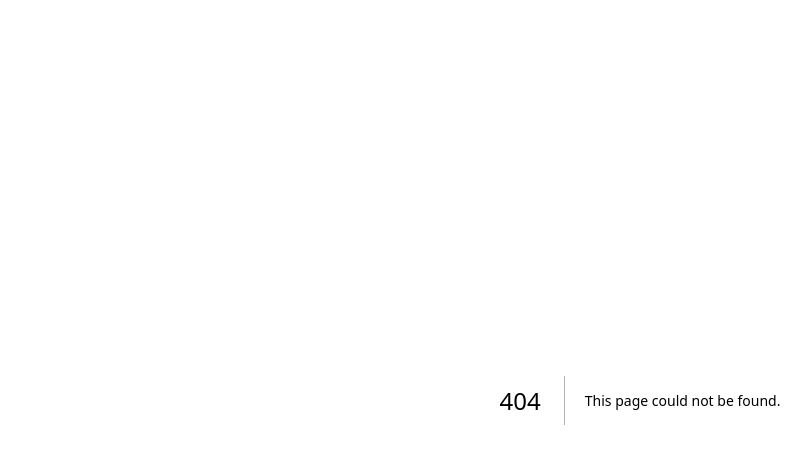
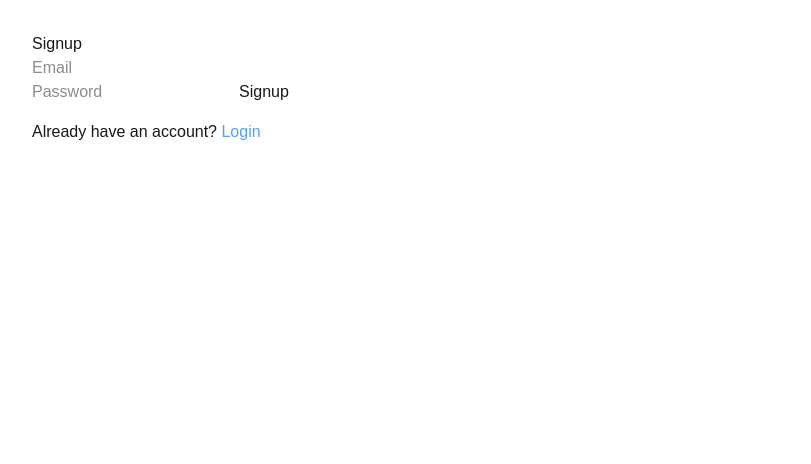
Before and after one commit to vkshristi/calmos, a Next.js app in the folder frontend/: page /signup in a window 1280 px wide. Before the commit this address had no page. Shown: the top 464 px of the page, without its empty margins (0-811 px from the left). Built offline with nearby package versions, Linux system fonts and the light colour scheme.

Commit message:
feat: add frontend signup login and protected dashboard

```diff
--- /dev/null
+++ b/frontend/app/dashboard/page.tsx
@@ -0,0 +1,29 @@
+"use client";
+
+import { useEffect } from "react";
+import { useRouter } from "next/navigation";
+
+export default function DashboardPage() {
+  const router = useRouter();
+
+  useEffect(() => {
+    const token = localStorage.getItem("token");
+    if (!token) {
+      router.push("/login");
+    }
+  }, [router]);
+
+  const handleLogout = () => {
+    localStorage.removeItem("token");
+    router.push("/login");
+  };
+
+  return (
+    <main style={{ padding: "2rem" }}>
+      <h1>Dashboard</h1>
+      <p>You are logged in.</p>
+
+      <button onClick={handleLogout}>Logout</button>
+    </main>
+  );
+}
--- /dev/null
+++ b/frontend/app/login/page.tsx
@@ -0,0 +1,76 @@
+"use client";
+
+import { useState } from "react";
+import { useRouter } from "next/navigation";
+
+export default function LoginPage() {
+  const router = useRouter();
+  const [email, setEmail] = useState("");
+  const [password, setPassword] = useState("");
+  const [error, setError] = useState("");
+  const [loading, setLoading] = useState(false);
+
+  const handleLogin = async (e: React.FormEvent) => {
+    e.preventDefault();
+    setError("");
+    setLoading(true);
+
+    try {
+      const res = await fetch("http://127.0.0.1:8000/login", {
+        method: "POST",
+        headers: { "Content-Type": "application/json" },
+        body: JSON.stringify({ email, password }),
+      });
+
+      const data = await res.json();
+
+      if (!res.ok) {
+        throw new Error(data.detail || "Login failed");
+      }
+
+      localStorage.setItem("token", data.access_token);
+      router.push("/dashboard");
+    } catch (err: any) {
+      setError(err.message);
+    } finally {
+      setLoading(false);
+    }
+  };
+
+  return (
+    <main style={{ padding: "2rem", maxWidth: "400px" }}>
+      <h1>Login</h1>
+
+      <form onSubmit={handleLogin}>
+        <input
+          type="email"
+          placeholder="Email"
+          value={email}
+          required
+          onChange={(e) => setEmail(e.target.value)}
+        />
+
+        <input
+          type="password"
+          placeholder="Password"
+          value={password}
+          required
+          onChange={(e) => setPassword(e.target.value)}
+        />
+
+        <button type="submit" disabled={loading}>
+          {loading ? "Logging in..." : "Login"}
+        </button>
+      </form>
+
+      <p style={{ marginTop: "1rem" }}>
+        Don’t have an account?{" "}
+        <a href="/signup" style={{ color: "#4ea1ff" }}>
+          Signup
+        </a>
+      </p>
+
+      {error && <p style={{ color: "red" }}>{error}</p>}
+    </main>
+  );
+}
--- a/frontend/app/page.tsx
+++ b/frontend/app/page.tsx
@@ -1,21 +1,15 @@
 "use client";
 
-import { useEffect, useState } from "react";
+import { useEffect } from "react";
+import { useRouter } from "next/navigation";
 
 export default function Home() {
-  const [status, setStatus] = useState("Loading...");
+  const router = useRouter();
 
   useEffect(() => {
-    fetch("http://127.0.0.1:8000/")
-      .then((res) => res.json())
-      .then((data) => setStatus(data.status))
-      .catch(() => setStatus("Backend not reachable"));
-  }, []);
+    const token = localStorage.getItem("token");
+    router.push(token ? "/dashboard" : "/login");
+  }, [router]);
 
-  return (
-    <main style={{ padding: "2rem" }}>
-      <h1>CalmOS</h1>
-      <p>{status}</p>
-    </main>
-  );
+  return null;
 }
--- /dev/null
+++ b/frontend/app/signup/page.tsx
@@ -0,0 +1,76 @@
+"use client";
+
+import { useState } from "react";
+import { useRouter } from "next/navigation";
+
+export default function SignupPage() {
+  const router = useRouter();
+  const [email, setEmail] = useState("");
+  const [password, setPassword] = useState("");
+  const [error, setError] = useState("");
+  const [loading, setLoading] = useState(false);
+
+  const handleSignup = async (e: React.FormEvent) => {
+    e.preventDefault();
+    setError("");
+    setLoading(true);
+
+    try {
+      const res = await fetch("http://127.0.0.1:8000/signup", {
+        method: "POST",
+        headers: { "Content-Type": "application/json" },
+        body: JSON.stringify({ email, password }),
+      });
+
+      const data = await res.json();
+
+      if (!res.ok) {
+        throw new Error(data.detail || "Signup failed");
+      }
+
+      router.push("/login");
+    } catch (err: any) {
+      setError(err.message);
+    } finally {
+      setLoading(false);
+    }
+  };
+
+  return (
+    <main style={{ padding: "2rem", maxWidth: "400px" }}>
+      <h1>Signup</h1>
+
+      <form onSubmit={handleSignup}>
+        <input
+          type="email"
+          placeholder="Email"
+          value={email}
+          required
+          onChange={(e) => setEmail(e.target.value)}
+        />
+
+        <input
+          type="password"
+          placeholder="Password"
+          value={password}
+          required
+          onChange={(e) => setPassword(e.target.value)}
+        />
+
+        <button type="submit" disabled={loading}>
+          {loading ? "Creating..." : "Signup"}
+        </button>
+      </form>
+
+      <p style={{ marginTop: "1rem" }}>
+        Already have an account?{" "}
+        <a href="/login" style={{ color: "#4ea1ff" }}>
+          Login
+        </a>
+      </p>
+
+
+      {error && <p style={{ color: "red" }}>{error}</p>}
+    </main>
+  );
+}
```
Also changed, not shown: 1 other file (tests, documents, lock files or other folders).
